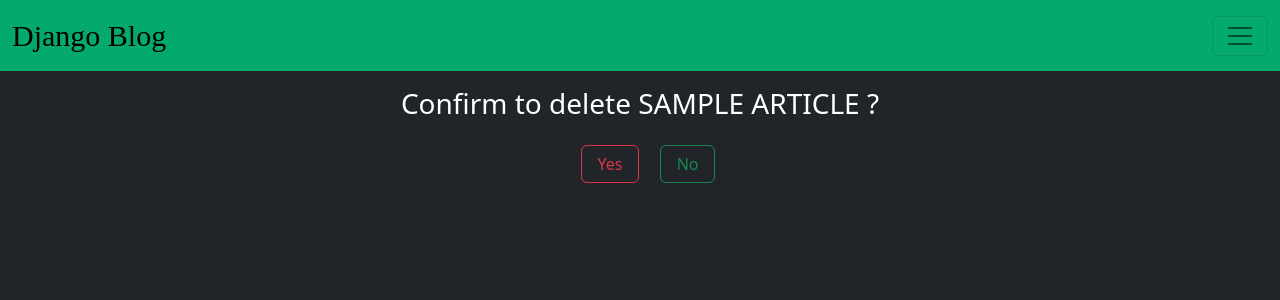
After one commit to shonnoronha/DjangoBytes, a Django app: page /articles/delete/1/ in a window 1280 px wide. The commit adds this page. Shown: the top 300 px of the page. Run offline with Django 4.2, Linux system fonts and the light colour scheme; a user stored in the database is signed in; tables that the repository leaves empty hold one stand-in row (values such as "Sample post"); some libraries are stand-ins or nearby versions; some web fonts are replaced.

Commit message:
add article delete feature

```diff
--- a/articles/models.py
+++ b/articles/models.py
@@ -21,6 +21,9 @@ class Article(models.Model):
     def get_update_url(self):
         return reverse('articles:update', kwargs={'slug':self.slug})
 
+    def get_delete_url(self):
+        return reverse('articles:delete', kwargs={'id': self.id})
+
 def article_post_save(sender, instance, created, update_fields ,*args, **kwargs):
     if created:
         slugify_name(instance, True)
--- a/articles/urls.py
+++ b/articles/urls.py
@@ -6,6 +6,7 @@ from .views import (
     detail_view,
     hx_detail_view,
     update_view,
+    delete_view,
 )
 
 app_name = 'articles'
@@ -15,5 +16,6 @@ urlpatterns = [
     path('create/', create_view, name='create'),
     path('detail/<slug:slug>/', detail_view, name='detail'),
     path('update/<slug:slug>/', update_view, name='update'),
+    path('delete/<int:id>/', delete_view, name='delete'),
     path('hx/detail/<slug:slug>/', hx_detail_view, name='hx-detail'),
 ]
--- a/articles/views.py
+++ b/articles/views.py
@@ -2,18 +2,18 @@ from django.shortcuts import render, redirect, get_object_or_404
 from django.contrib.auth.decorators import login_required
 from django.contrib import messages
 from django.urls import reverse
-from django.http import Http404
+from django.http import Http404, HttpResponse
 
 from .forms import ArticleForm, ArticleUpdateForm
 from .models import Article
 
-# @login_required
+@login_required
 def home_view(request):
     qs = Article.objects.all()
     context = { 'articles': qs }
     return render(request, 'articles/home.html', context)
 
-# @login_required
+@login_required
 def create_view(request):
     form = ArticleForm()
     if request.method == 'POST':
@@ -24,23 +24,25 @@ def create_view(request):
             article.save()
             messages.add_message(request, messages.SUCCESS, 'Article posted Succesfully!')
             return redirect('articles:home')
-        print(form.description.errors)
         context = { 'form': form }
         return render(request, 'articles/create.html', context)
     context = { 'form': form }
     return render(request, 'articles/create.html', context)
 
-# @login_required
+@login_required
 def detail_view(request, slug):
     hx_request_url = reverse('articles:hx-detail', kwargs={'slug':slug})
     context = { 'hx_request_url' : hx_request_url }
     return render(request, 'articles/detail.html', context)
 
-# @login_required
+@login_required
 def hx_detail_view(request, slug):
     if not request.htmx:
         return Http404
-    article = get_object_or_404(Article, slug=slug)
+    try:
+        article = Article.objects.get(slug=slug)
+    except Exception:
+        return HttpResponse('<h1 class="text-center">Not Found.</h1>')
     context = { 'article': article }
     return render(request, 'articles/partials/detail.html', context)
 
@@ -58,3 +60,17 @@ def update_view(request, slug):
         return render(request, 'articles/update.html', context)
     context = { 'form': form }
     return render(request, 'articles/update.html', context)
+
+@login_required
+def delete_view(request,id):
+    article = get_object_or_404(Article, id=id)
+    if request.method == 'POST':
+        article.delete()
+        messages.add_message(request, messages.WARNING, 'Article Deleted!')
+        if request.htmx:
+            headers = {
+                "HX-Redirect": reverse('articles:home')
+            }
+            return HttpResponse('Success', headers=headers)
+        return redirect(reverse('articles:home'))
+    return render(request, 'articles/delete.html', { 'article':article })
--- /dev/null
+++ b/templates/articles/delete.html
@@ -0,0 +1,21 @@
+{% extends 'base.html' %}
+
+{% block head %}
+    <title>Confirm | Delete</title>
+    <style>
+        form{
+            display: inline;
+        }
+    </style>
+{% endblock head %}
+
+{% block content %}
+    <div class="text-center">
+        <form method="post" action="{{ article.get_delete_url }}">
+            {% csrf_token %}
+            <h3 class="mt-3">Confirm to delete {{ article.name | upper }} ?</h3>
+            <button class="m-3 ps-3 pe-3 btn btn-outline-danger yes-btn" type="submit">Yes</button>
+        </form>
+        <button class="ps-3 pe-3 btn btn-outline-success no-btn" onclick="history.back()">No</button>
+    </div>
+{% endblock content %}
--- a/templates/articles/detail.html
+++ b/templates/articles/detail.html
@@ -6,6 +6,9 @@
         a, a:hover, a:focus, a:active {
             text-decoration: none;
             color: inherit;
+        }
+        .delete-form{
+            display: inline;
         }
     </style>
 {% endblock head %}
```
Also changed, not shown: templates/articles/partials/detail.html (+10 -1 lines).
